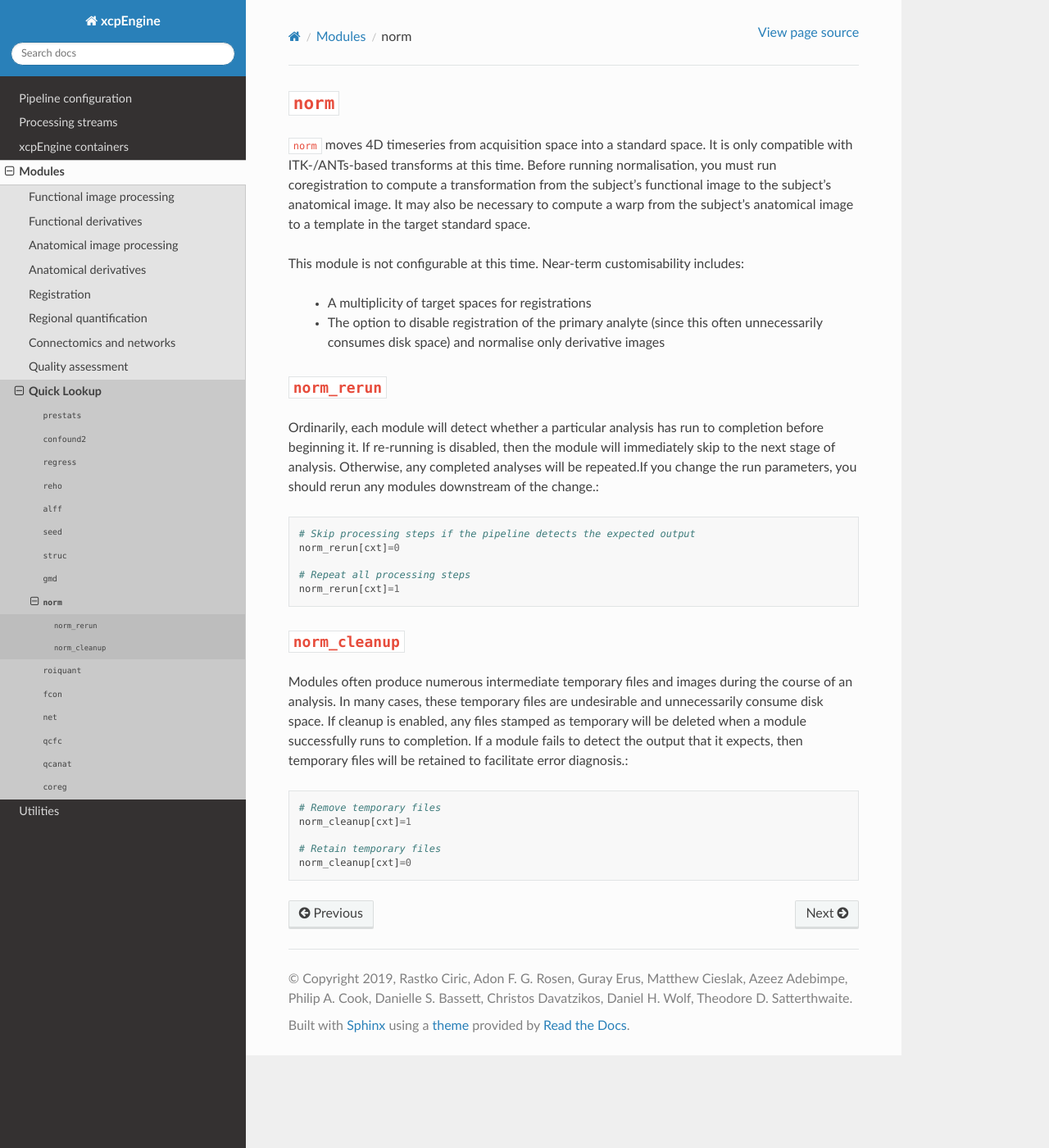
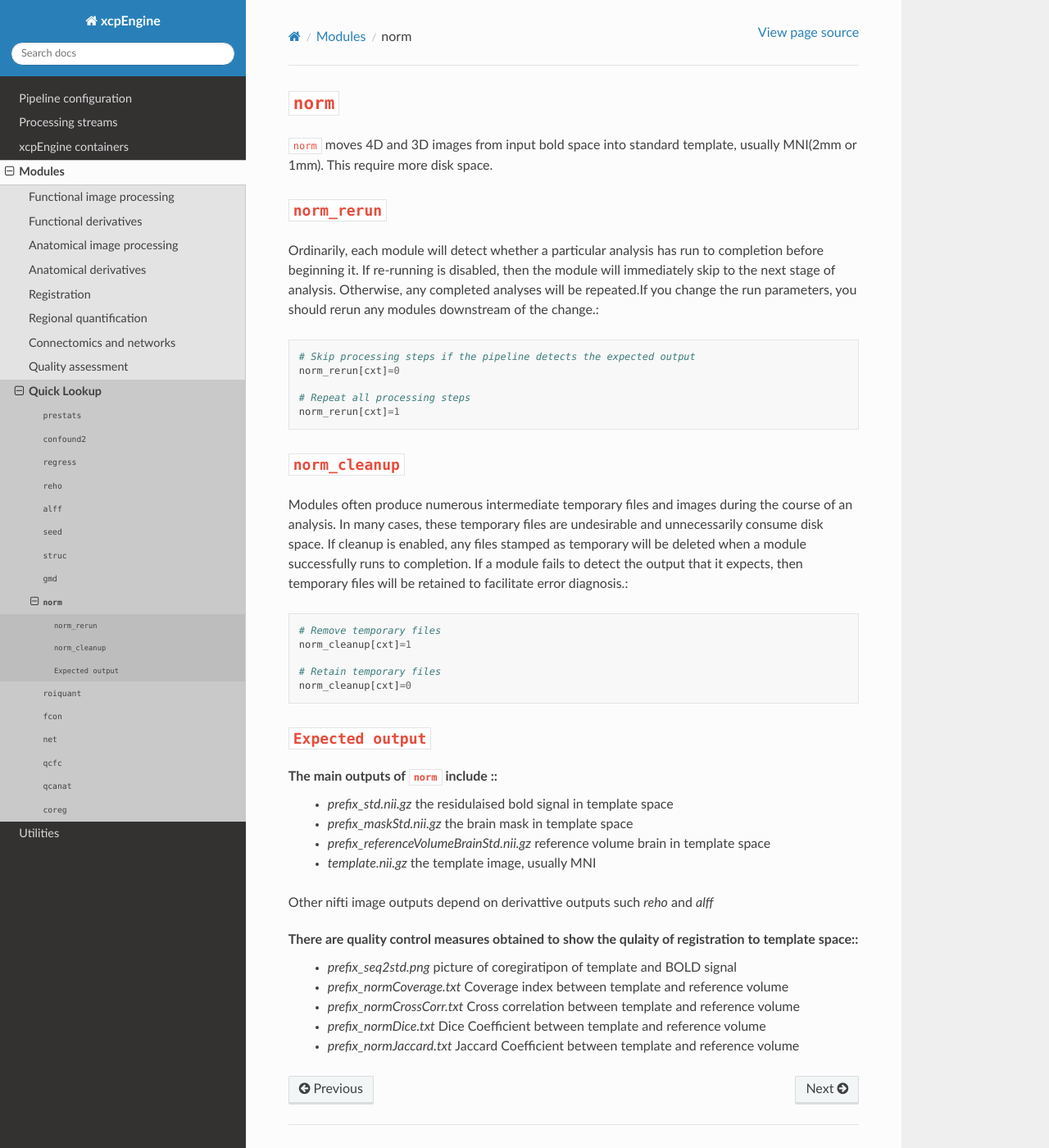
Before and after one commit to PennLINC/xcpEngine, a Sphinx documentation site: the page built from docs/modules/norm.rst, in a window 1280 px wide and 1400 px high. Shown: the whole window at 82% size. Built offline with Sphinx 7.4.7 and the Read the Docs theme 2.0.0, drawn with Linux system fonts in a browser that asks for light colours; pages that are not in the unit, such as notebooks, are missing from menus.

```diff
--- a/docs/modules/norm.rst
+++ b/docs/modules/norm.rst
@@ -3,17 +3,9 @@
 ``norm``
 ==========
 
-``norm`` moves 4D timeseries from acquisition space into a standard space. It is only compatible
-with ITK-/ANTs-based transforms at this time. Before running normalisation, you must run
-coregistration to compute a transformation from the subject's functional image to the subject's
-anatomical image. It may also be necessary to compute a warp from the subject's anatomical image to
-a template in the target standard space.
+``norm`` moves 4D  and 3D images from input bold  space into standard template, usually MNI(2mm or 1mm).
+This require more disk space.
 
-This module is not configurable at this time. Near-term customisability includes:
-
- * A multiplicity of target spaces for registrations
- * The option to disable registration of the primary analyte (since this often unnecessarily
-   consumes disk space) and normalise only derivative images
 
 ``norm_rerun``
 ^^^^^^^^^^^^^^^^
@@ -44,3 +36,19 @@ temporary files will be retained to facilitate error diagnosis.::
 
   # Retain temporary files
   norm_cleanup[cxt]=0
+
+``Expected output``
+^^^^^^^^^^^^^^^^^^^^
+The main outputs of ``norm`` include ::
+  - *prefix_std.nii.gz*   the residulaised bold signal in template space
+  - *prefix_maskStd.nii.gz*   the brain mask in template space
+  - *prefix_referenceVolumeBrainStd.nii.gz*  reference volume brain in template space
+  - *template.nii.gz*   the template image, usually MNI
+Other nifti image outputs depend on derivattive outputs such `reho` and `alff`
+
+There are quality control measures obtained to show the qulaity of registration to template space::
+  - *prefix_seq2std.png* picture of coregiratipon of template and BOLD signal
+  - *prefix_normCoverage.txt* Coverage index between template and reference volume
+  - *prefix_normCrossCorr.txt* Cross correlation  between template and reference volume
+  - *prefix_normDice.txt* Dice Coefficient between template and reference volume
+  - *prefix_normJaccard.txt*  Jaccard Coefficient between template and reference volume
```
Also changed, not shown: docs/modules/fcon.rst (+2 -32 lines), docs/modules/regress.rst (+84 -14 lines), 6 other files.
